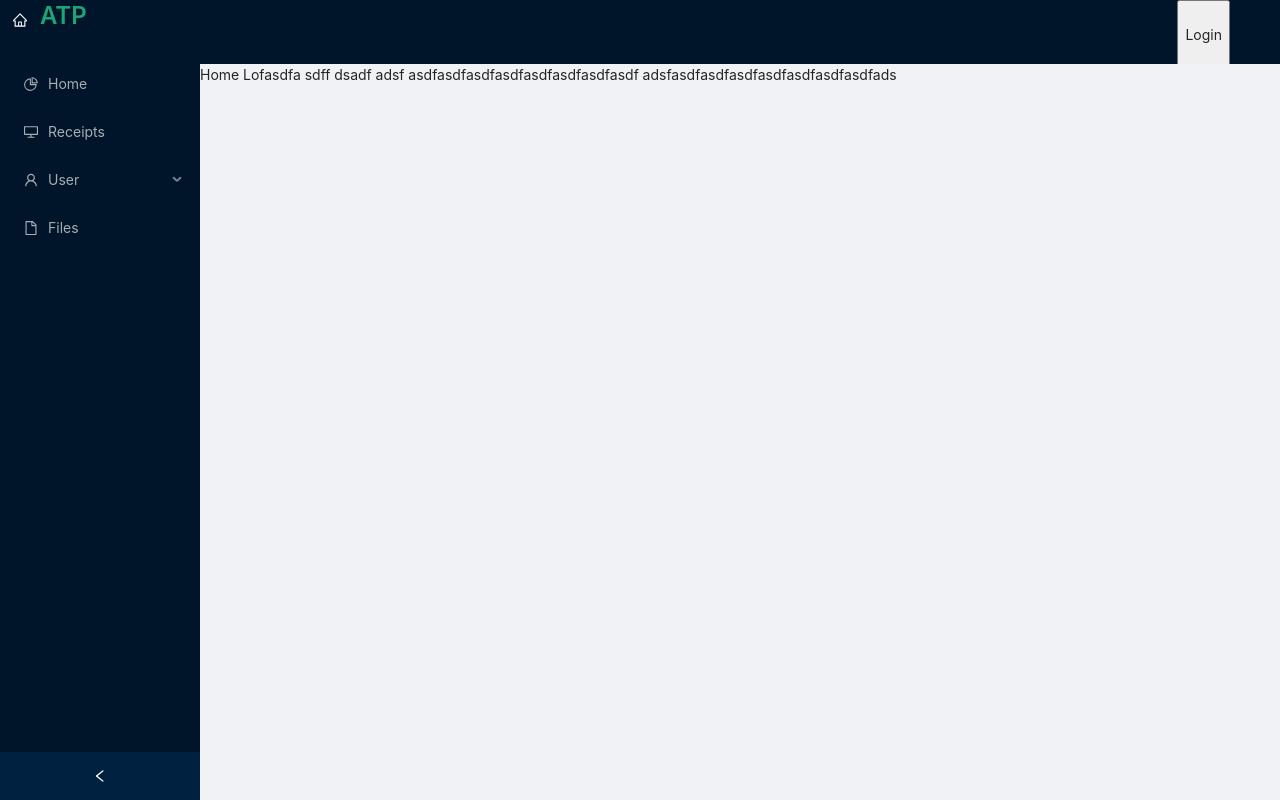
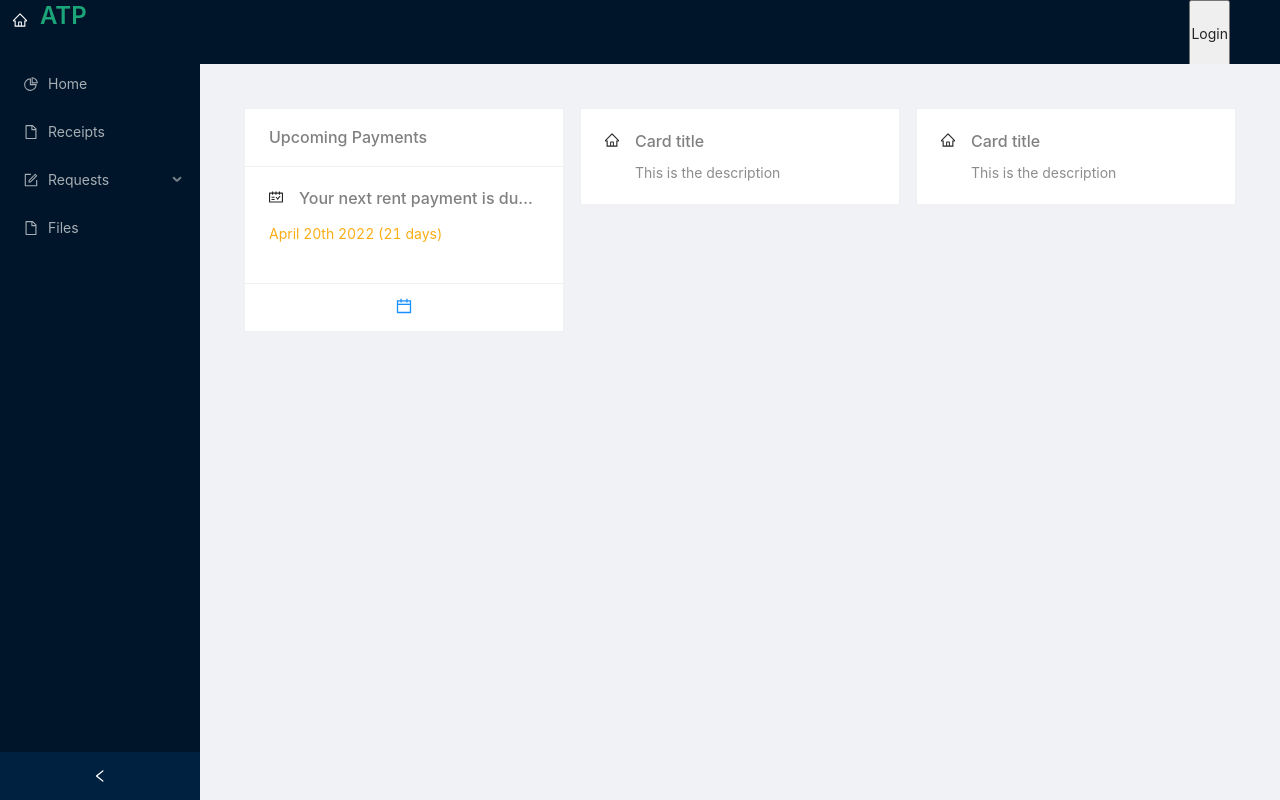
Before and after one commit to NigelMarshal/tenant-proto, a React (Create React App) app: page / in a window 1280 px wide. Built offline with nearby package versions, Linux system fonts and the light colour scheme.

Commit message:
feat(Payment): Create payment stat widget
~ Update theme override
+ Populate dashboard
+ Add payment status widget

```diff
--- a/craco.config.js
+++ b/craco.config.js
@@ -8,7 +8,7 @@ module.exports = {
           lessOptions: {
             modifyVars: {
               "@primary-color": "#1DA57A",
-              "@heading-color": "#ffff",
+              "@heading-color": "#808080",
               "@table-header-color": "#1DA57A",
             },
             javascriptEnabled: true,
--- a/src/App.less
+++ b/src/App.less
@@ -1,5 +1,10 @@
 @import "~antd/dist/antd.less";
 
+* {
+  margin: 0;
+  padding: 0;
+  box-sizing: border-box;
+}
 .header {
   display: flex;
   justify-content: flex-end;
--- a/src/Components/Homepage.js
+++ b/src/Components/Homepage.js
@@ -1,10 +1,39 @@
 import React from "react";
-import { Layout } from "antd";
+import { HomeOutlined } from "@ant-design/icons";
+import { Card, Layout, Row, Col } from "antd";
+import UpcomingPayments from "./Widgets/UpcomingPayments";
 const Homepage = () => {
   return (
-    <Layout.Content>
-      Home Lofasdfa sdff dsadf adsf asdfasdfasdfasdfasdfasdfasdfasdf
-      adsfasdfasdfasdfasdfasdfasdfasdfads
+    <Layout.Content
+      style={{
+        padding: 24,
+        margin: 0,
+        minHeight: 280,
+      }}
+    >
+      <Row gutter={16} style={{ padding: "20px" }}>
+        <Col className="gutter-row" span={8}>
+          <UpcomingPayments />
+        </Col>
+        <Col className="gutter-row" span={8}>
+          <Card>
+            <Card.Meta
+              avatar={<HomeOutlined />}
+              title="Card title"
+              description="This is the description"
+            />
+          </Card>
+        </Col>
+        <Col className="gutter-row" span={8}>
+          <Card>
+            <Card.Meta
+              avatar={<HomeOutlined />}
+              title="Card title"
+              description="This is the description"
+            />
+          </Card>
+        </Col>
+      </Row>
     </Layout.Content>
   );
 };
--- a/src/Components/Navbar.js
+++ b/src/Components/Navbar.js
@@ -3,7 +3,7 @@ import { Link } from "react-router-dom";
 import { Layout, Menu, Typography, Avatar } from "antd";
 import { HomeOutlined } from "@ant-design/icons";
 import {
-  DesktopOutlined,
+  FormOutlined,
   PieChartOutlined,
   FileOutlined,
   UserOutlined,
@@ -36,15 +36,14 @@ const Navbar = () => {
         <Menu.Item key="1" icon={<PieChartOutlined />}>
           <Link to="/">Home</Link>
         </Menu.Item>
-        <Menu.Item key="2" icon={<DesktopOutlined />}>
+        <Menu.Item key="2" icon={<FileOutlined />}>
           <Link to="/receipts">Receipts</Link>
         </Menu.Item>
-        <Menu.SubMenu key="sub1" icon={<UserOutlined />} title="User">
-          <Menu.Item key="3">User 1</Menu.Item>
-          <Menu.Item key="4">User 2</Menu.Item>
-          <Menu.Item key="5">User 3</Menu.Item>
+        <Menu.SubMenu key="sub1" icon={<FormOutlined />} title="Requests">
+          <Menu.Item key="3">Maintenance Request</Menu.Item>
+          <Menu.Item key="4">Moving out Request</Menu.Item>
         </Menu.SubMenu>
-        <Menu.Item key="6" icon={<FileOutlined />}>
+        <Menu.Item key="5" icon={<FileOutlined />}>
           Files
         </Menu.Item>
       </Menu>
--- /dev/null
+++ b/src/Components/Widgets/UpcomingPayments.js
@@ -0,0 +1,37 @@
+import React from "react";
+import { ScheduleOutlined, CalendarTwoTone } from "@ant-design/icons";
+import { Card, Typography } from "antd";
+import moment from "moment";
+const UpcomingPayments = () => {
+  const paymentDue = (dateDue) => {
+    const start = moment(dateDue);
+    let end = moment().startOf("day");
+    return Math.round((start - end) / 86400000);
+  };
+  return (
+    <div className="site-card-border-less-wrapper">
+      <Card
+        title="Upcoming Payments"
+        bordered={true}
+        actions={[
+          <CalendarTwoTone
+            key="AddToCalendar"
+            onClick={() => {
+              window.open("https://www.google.com/calendar/");
+            }}
+          />,
+        ]}
+      >
+        <Card.Meta
+          avatar={<ScheduleOutlined />}
+          title="Your next rent payment is due on:"
+        />
+        <Typography.Paragraph type="warning" style={{ paddingTop: "1rem" }}>
+          April 20th 2022 ({paymentDue("2022-04-20")} days)
+        </Typography.Paragraph>
+      </Card>
+    </div>
+  );
+};
+
+export default UpcomingPayments;
```
Also changed, not shown: src/Components/Widgets/MaintenanceStatus.js (added), src/Components/Widgets/PropertyStats.js (added).
